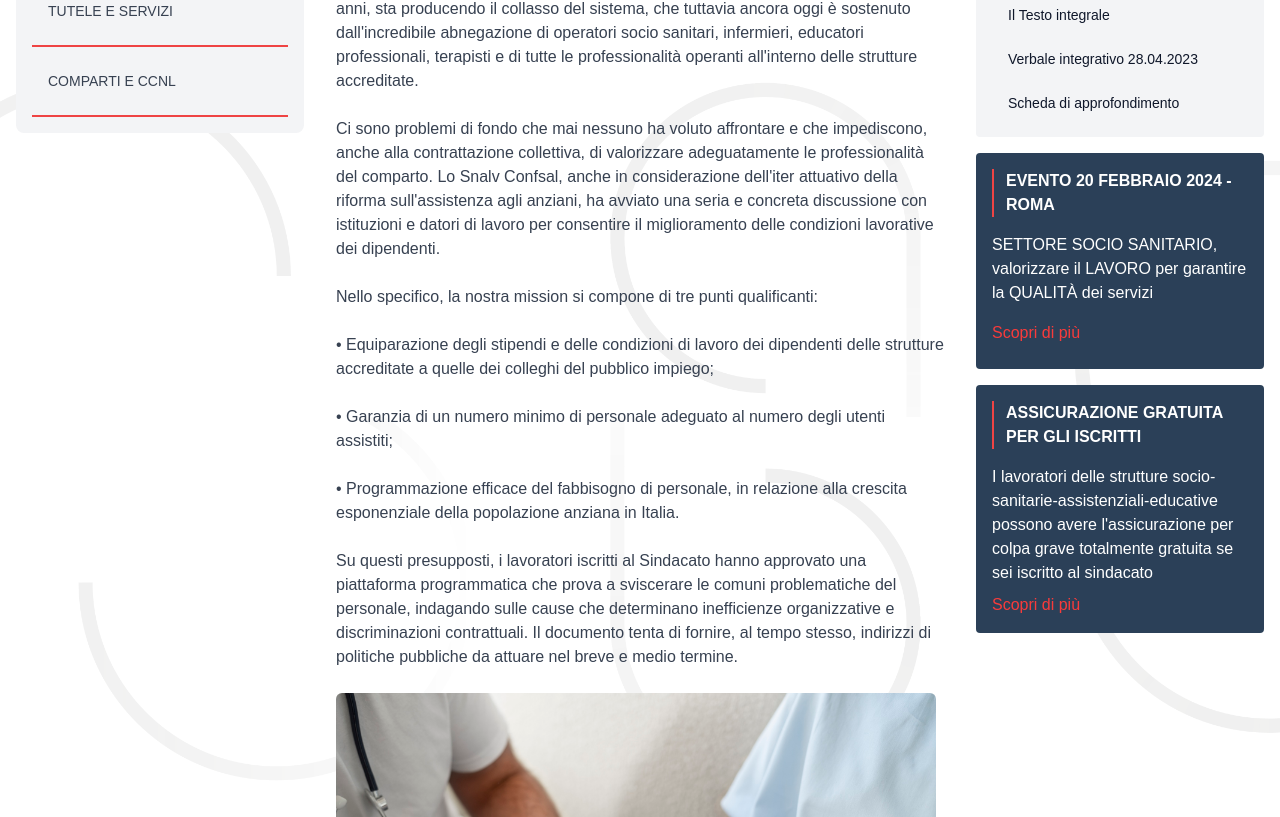
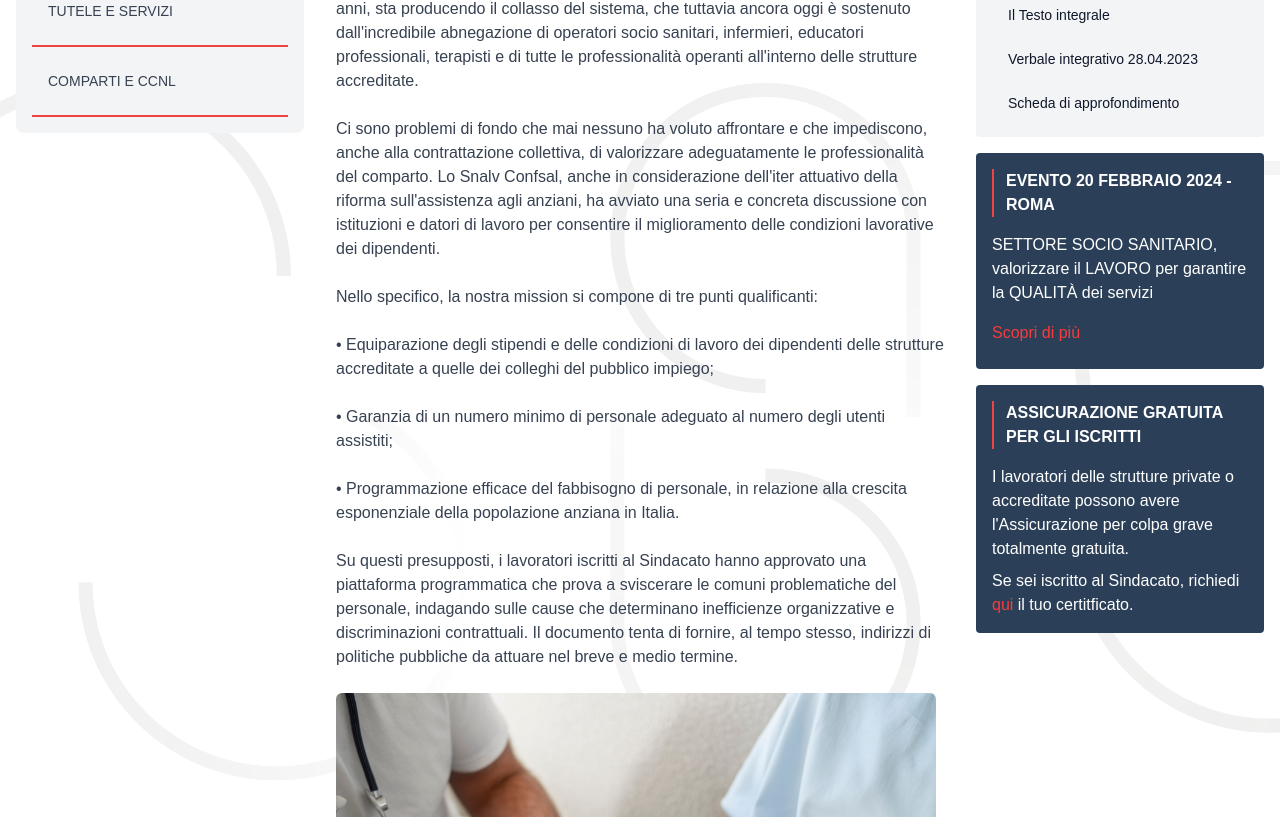
Before and after one commit to DionigiMartino/sitosnalv, a Next.js app: page /socio-sanitario in a window 1280 px wide. Shown: the part 383-1200 px from the top of the page. Built offline with nearby package versions, Linux system fonts and the light colour scheme; no server answers; the database is empty.

Commit message:
adjusted

```diff
--- a/app/socio-sanitario/page.tsx
+++ b/app/socio-sanitario/page.tsx
@@ -168,17 +168,20 @@ export default function SocioSanitarioPage() {
                       ASSICURAZIONE GRATUITA PER GLI ISCRITTI
                     </h3>
                     <p>
-                      I lavoratori delle strutture
-                      socio-sanitarie-assistenziali-educative possono avere
-                      l&apos;assicurazione per colpa grave totalmente gratuita
-                      se sei iscritto al sindacato
+                      I lavoratori delle strutture private o accreditate possono
+                      avere l&apos;Assicurazione per colpa grave totalmente
+                      gratuita.
                     </p>
-                    <Link
-                      className="text-snalv-500"
-                      href="https://www.gbsapri.it/convenzioni/colpa-grave-snalv-confsal"
-                    >
-                      Scopri di più
-                    </Link>
+                    <p>
+                      Se sei iscritto al Sindacato, richiedi{" "}
+                      <Link
+                        className="text-snalv-500"
+                        href="https://www.gbsapri.it/convenzioni/colpa-grave-snalv-confsal"
+                      >
+                        qui
+                      </Link>{" "}
+                      il tuo certitficato.
+                    </p>
                   </div>
                 </div>
               </div>
```
